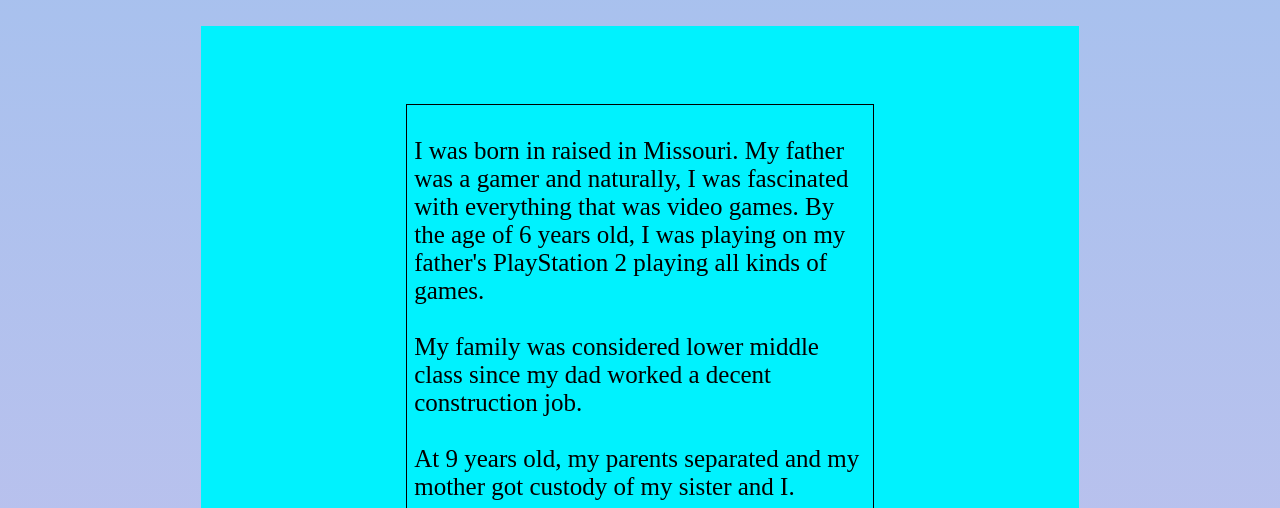
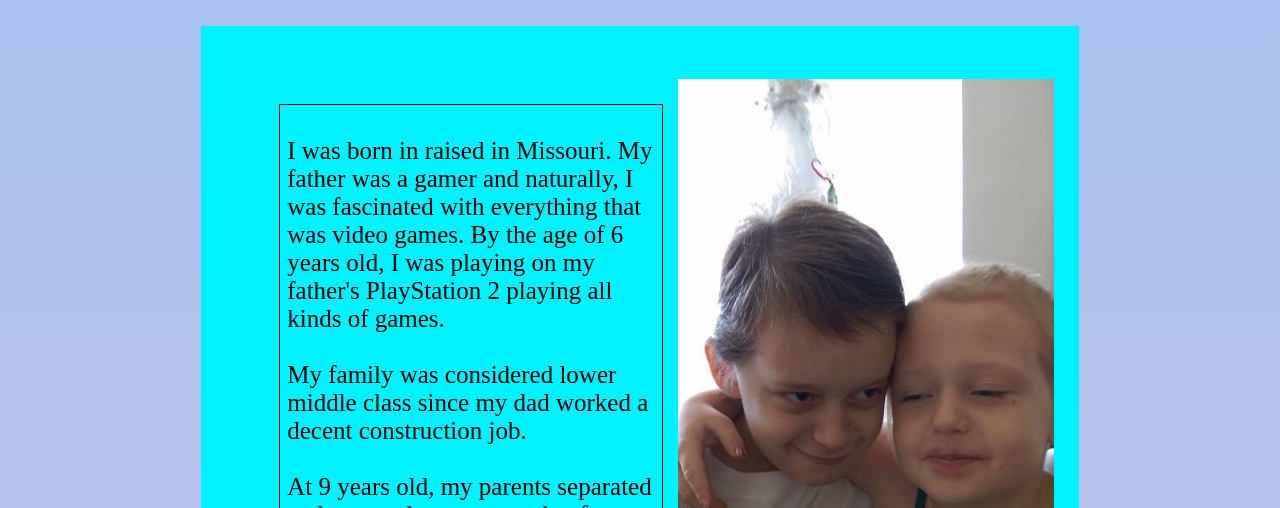
Before and after one commit to crazyman222214/FinalProject, a plain HTML site: page aboutMe.html in a window 1280 px wide. Shown: the part 292-800 px from the top of the page. Drawn offline with Linux system fonts and the light colour scheme.

```diff
--- a/aboutMe.html
+++ b/aboutMe.html
@@ -26,6 +26,7 @@
                 </p>
             </section>
             <!--TODO: Add Childhood Picture-->
+            <img src="./img/ChildChris.JPG" id="myPic" />
         </article>
 
         <h2>Education</h2>
```
Also changed, not shown: index.html (+5 -0 lines), img/ChildChris.JPG (added).
